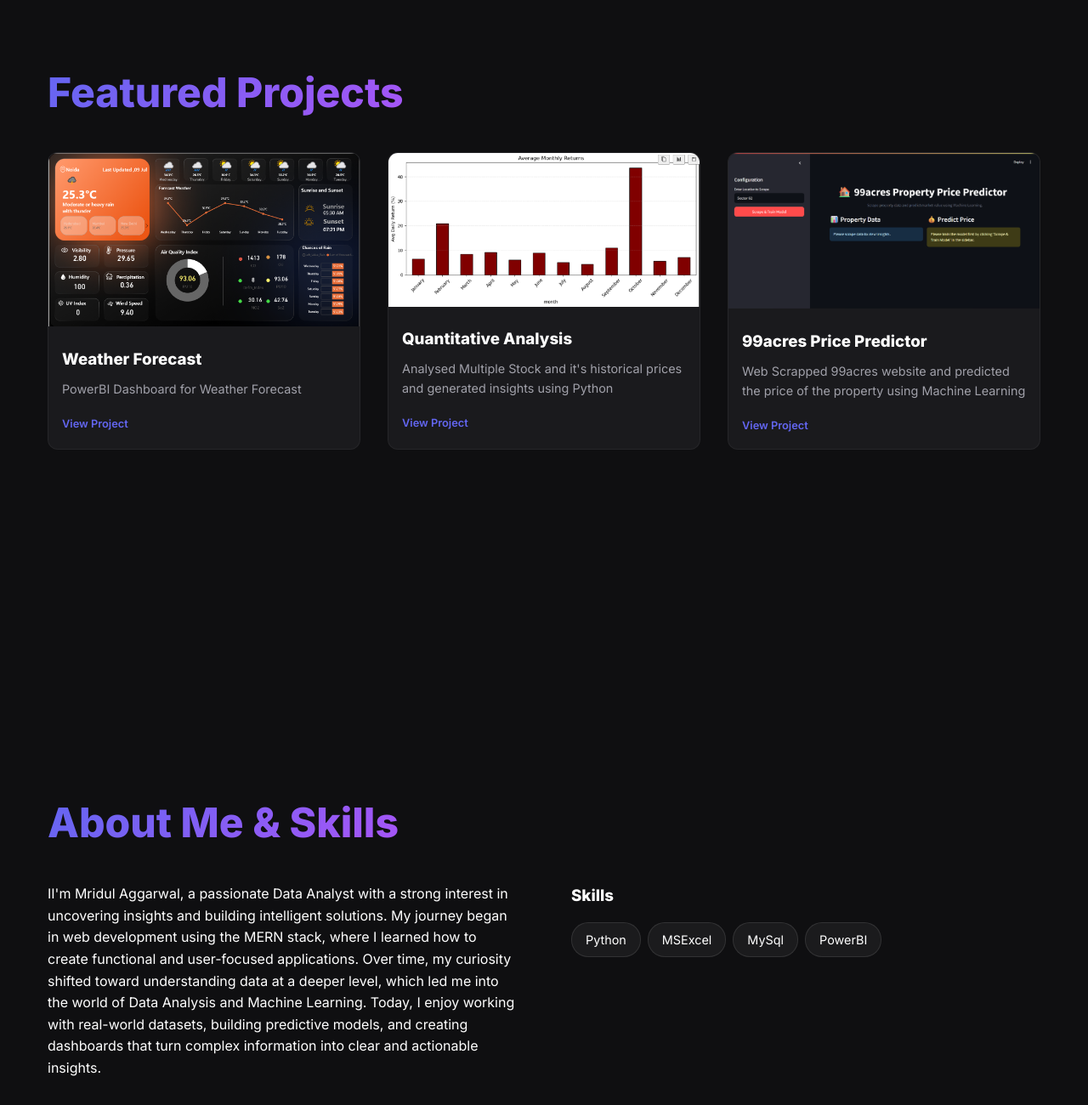
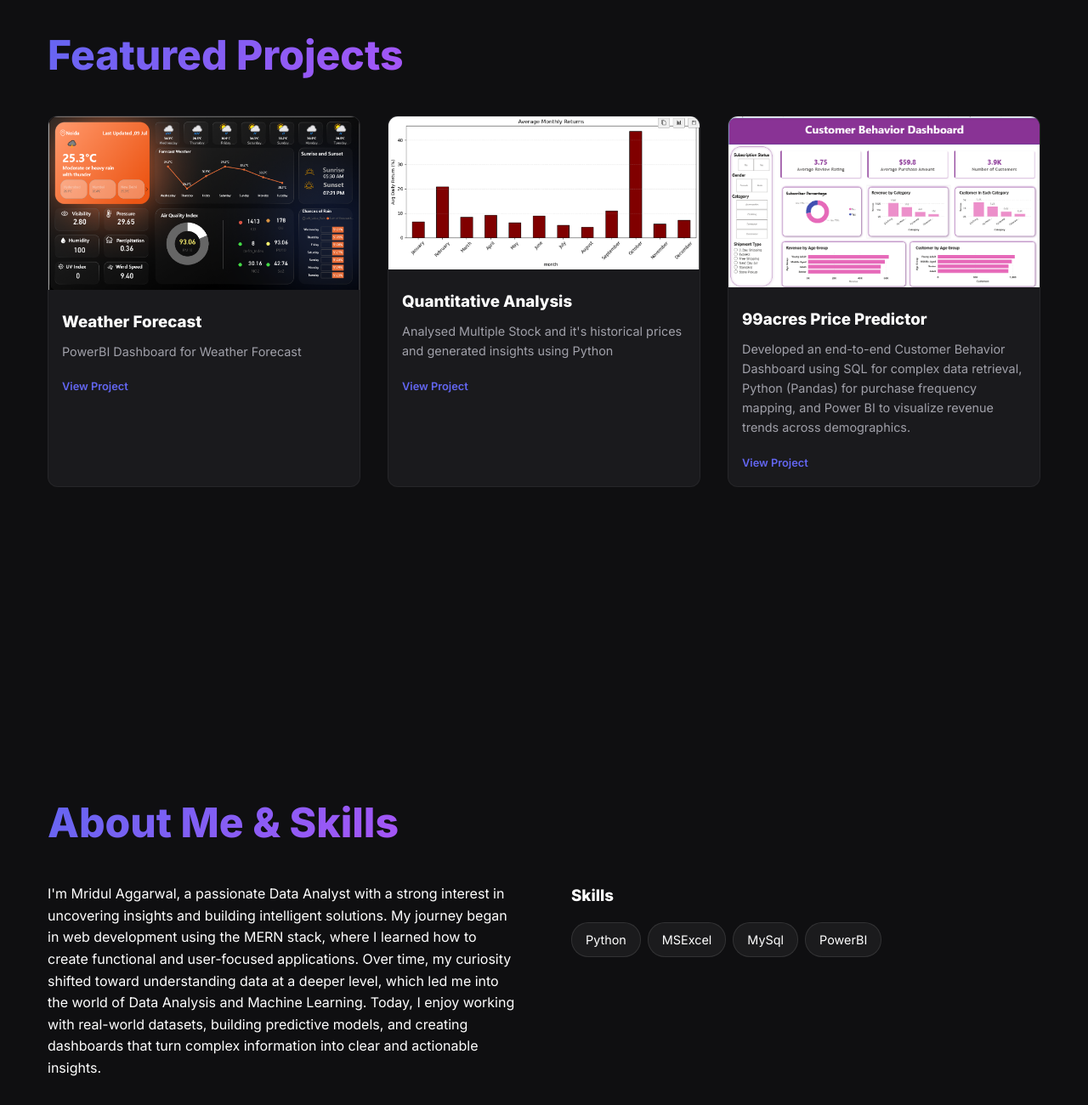
Before and after one commit to mridull25/My-Portfolio-Website, a website built with Vite: page index.html in a window 1280 px wide. Shown: the part 900-2200 px from the top of the page at 85% size. Built offline with nearby package versions, Linux system fonts and the light colour scheme.

Commit message:
new changes

```diff
--- a/index.html
+++ b/index.html
@@ -70,13 +70,13 @@
           <!-- Project Card 3 -->
           <div class="project-card">
             <div class="project-image">
-              <img src="/project-3.png" alt="Project 3 Screenshot"
+              <img src="Project.png" alt="Project 3 Screenshot"
                 style="width: 100%; height: 100%; object-fit: cover;">
             </div>
             <div class="project-info">
               <h3>99acres Price Predictor</h3>
-              <p>Web Scrapped 99acres website and predicted the price of the property using Machine Learning</p>
-              <a href="#" class="btn-sm">View Project</a>
+              <p>Developed an end-to-end Customer Behavior Dashboard using SQL for complex data retrieval, Python (Pandas) for purchase frequency mapping, and Power BI to visualize revenue trends across demographics.</p>
+              <a href="https://github.com/mridull25/Customer-Behaviour/blob/main/CustomerBehavior.ipynb" class="btn-sm">View Project</a>
             </div>
           </div>
         </div>
@@ -88,7 +88,7 @@
         <h2 class="section-title">About Me & Skills</h2>
         <div class="about-content">
           <div class="about-text">
-            <p>II'm Mridul Aggarwal, a passionate Data Analyst with a strong interest in uncovering insights and building intelligent solutions. My journey began in web development using the MERN stack, where I learned how to create functional and user-focused applications. Over time, my curiosity shifted toward understanding data at a deeper level, which led me into the world of Data Analysis and Machine Learning. Today, I enjoy working with real-world datasets, building predictive models, and creating dashboards that turn complex information into clear and actionable insights.
+            <p>I'm Mridul Aggarwal, a passionate Data Analyst with a strong interest in uncovering insights and building intelligent solutions. My journey began in web development using the MERN stack, where I learned how to create functional and user-focused applications. Over time, my curiosity shifted toward understanding data at a deeper level, which led me into the world of Data Analysis and Machine Learning. Today, I enjoy working with real-world datasets, building predictive models, and creating dashboards that turn complex information into clear and actionable insights.
             </p>
           </div>
           <div class="skills-list">
```
Also changed, not shown: Project.png (added).
